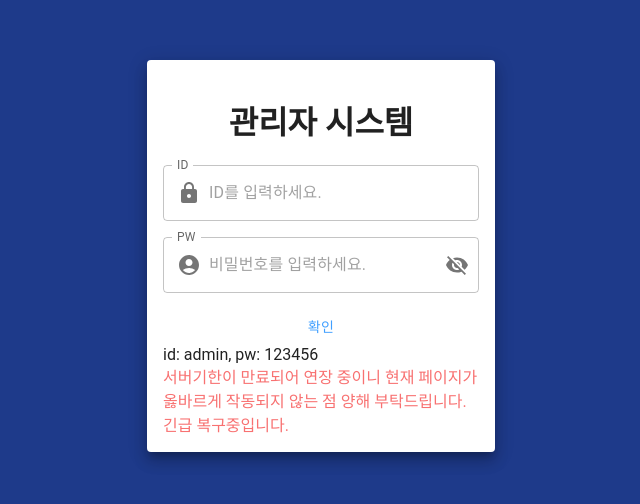
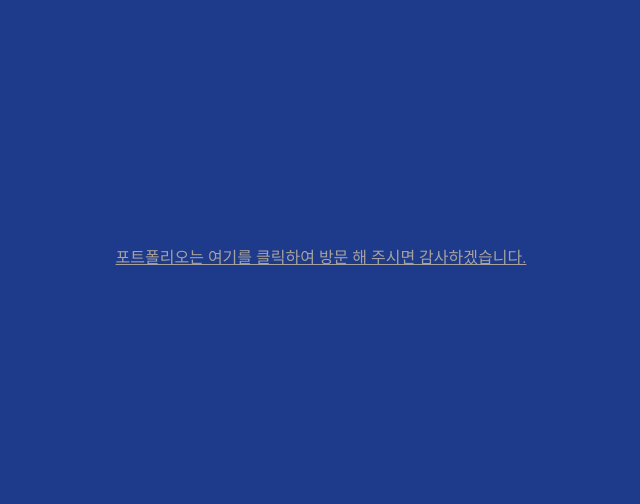
Before and after one commit to Active-Duty-FE/CB-ADMIN, a React (Create React App) app: page /login in a window 1280 px wide. Shown: the part 144-648 px from the top of the page, without its empty margins (319-959 px from the left). Built offline with nearby package versions, Linux system fonts and the light colour scheme.

Commit message:
change adress

```diff
--- a/src/views/login/index.tsx
+++ b/src/views/login/index.tsx
@@ -11,6 +11,7 @@ import { Button, IconButton, InputAdornment, Paper, Snackbar } from '@mui/materi
 import { Formik, Form } from 'formik'
 import { useEffect, useState } from 'react'
 import { useMutation, useQueryClient } from 'react-query'
+import { Link } from 'react-router-dom'
 import { Navigate, useNavigate } from 'react-router-dom'
 
 function Login() {
@@ -52,7 +53,12 @@ function Login() {
 
   return (
     <div className="bg-blue-900 w-screen h-screen flex justify-center items-center ">
-      <Paper elevation={10} className="p-4 min-w-[300px]">
+      <div>
+        <Link className="text-stone-400 hover:text-white" to="http://158.247.210.135/">
+          포트폴리오는 여기를 클릭하여 방문 해 주시면 감사하겠습니다.
+        </Link>
+      </div>
+      {/*<Paper elevation={10} className="p-4 min-w-[300px]">
         <h1 className="text-center">관리자 시스템</h1>
         <Formik
           initialValues={{
@@ -113,7 +119,7 @@ function Login() {
           <br /> 옳바르게 작동되지 않는 점 양해 부탁드립니다.
         </div>
         <div className="text-red-400">긴급 복구중입니다.</div>
-      </Paper>
+            </Paper>*/}
     </div>
   )
 }
```
